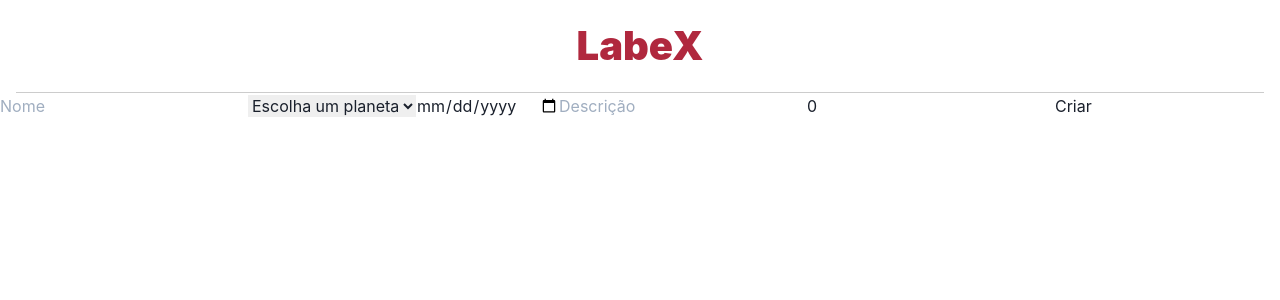
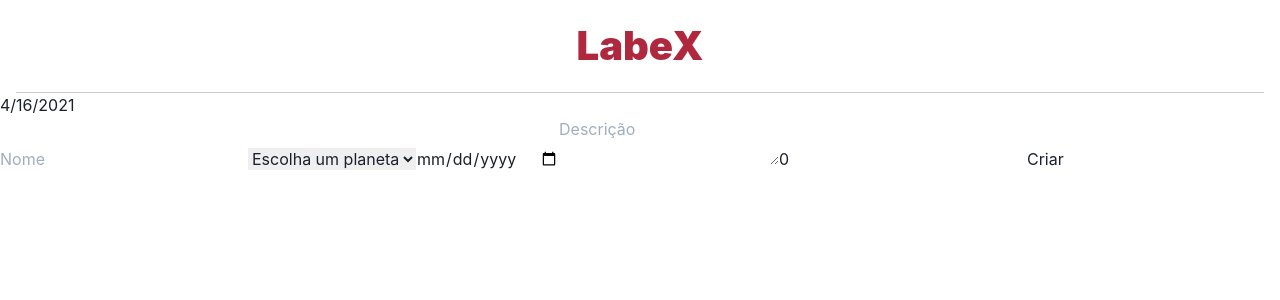
Before and after one commit to future4code/Adryane-Fernandes, a React (Create React App) app in the folder Semana10 - React Avançado/labex/: page /admin/trips/create in a window 1280 px wide. Shown: the top 300 px of the page. Built offline with nearby package versions, Linux system fonts and the light colour scheme; sample sign-in values are in the browser's storage.

Commit message:
validação do form createTrip feita

```diff
--- a/Semana10 - React Avançado/labex/src/pages/private/CreateTripPage.js
+++ b/Semana10 - React Avançado/labex/src/pages/private/CreateTripPage.js
@@ -5,10 +5,6 @@ import { Input, Button } from '@chakra-ui/react'
 import { useHistory } from 'react-router-dom'
 import useForm from '../../hooks/useForm'
 import createTrip from '../../functions/createTrip'
-
-import axios from 'axios'
-import { urlApi, headersConfig, token } from '../../apiConfig/axiosConfig'
-
 
 function CreateTripPage() {
   useProtectedPage()
@@ -32,7 +28,6 @@ function CreateTripPage() {
     description: form.description,
     durationInDays: form.durationInDays
   }
-  //
 
   const handleSubmit = (event) => {
     event.preventDefault()
@@ -40,10 +35,16 @@ function CreateTripPage() {
   }
 
 
+  let dateNow = new Date().toLocaleDateString()
+  const yearNow = dateNow.substring(6)
+  const monthNow = dateNow.substring(3, 5)
+  const dayNow = dateNow.substring(0, 2)
+
+  console.log(yearNow, monthNow, dayNow)
   return (
     <div>
       <Header />
-
+      {dateNow}
       <form onSubmit={handleSubmit}>
         <input
           required
@@ -53,6 +54,7 @@ function CreateTripPage() {
           onChange={handleInput}
           type={'text'}
           pattern={'(.*[a-z]){5}'}
+          title="Nome deve ter no mínimo 5 letras"
         />
         <select
           required
@@ -60,7 +62,7 @@ function CreateTripPage() {
           value={form.planet}
           onChange={handleInput}
         >
-          <option> Escolha um planeta </option>
+          <option value={null}> Escolha um planeta </option>
           <option value={'mercurio'}>Mercúrio</option>
           <option value={'venus'}>Vênus</option>
           <option value={'terra'}>Terra</option>
@@ -78,19 +80,23 @@ function CreateTripPage() {
           value={form.date}
           onChange={handleInput}
           type={'date'}
+          min={`${yearNow}-${monthNow}-${dayNow}`}
         />
-        <input
+        <textarea
           required
           placeholder='Descrição'
           name={'description'}
           value={form.description}
           onChange={handleInput}
           type={'text'}
+          pattern={'(.*[a-z]){5}'}
+          title="Texto deve ter no mínimo 30 letras"
         />
         <input
           required
           placeholder='Duração'
           name={'durationInDays'}
+          min={50}
           value={form.durationInDays}
           onChange={handleInput}
           type={'number'}
```
